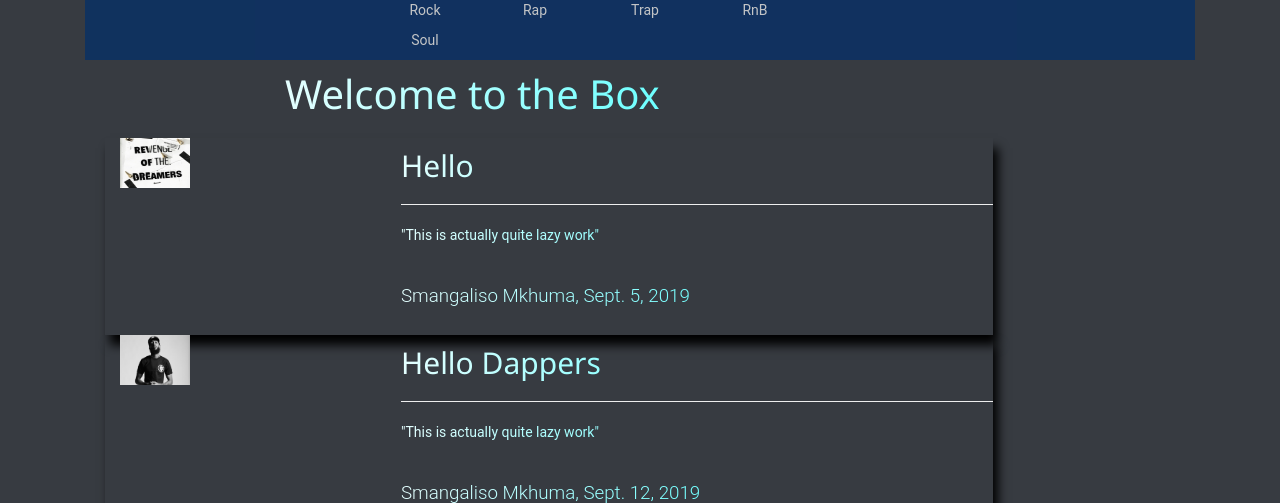
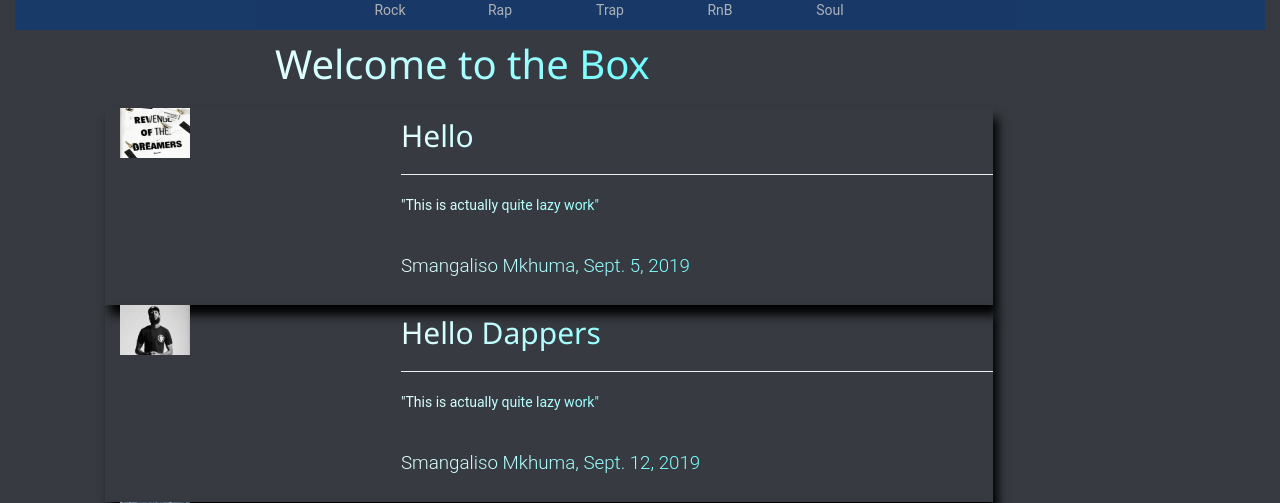
Before and after one commit to Smangaliso007/Blogger, a Django app: page / in a window 1280 px wide. Shown: the part 50-553 px from the top of the page. Run offline with Django 3.2, Linux system fonts and the light colour scheme; data comes from the database, SQL or seed files in the repository; some libraries are stand-ins or nearby versions.

Commit message:
CSS Sort #6

```diff
--- a/blog/static/css/box-blog.css
+++ b/blog/static/css/box-blog.css
@@ -12,8 +12,8 @@
 
 #welcome {
     width: 100%;
-    background-color: #012E6C;
-    opacity: .7;
+    background-color: #043983;
+    opacity: .6;
 }
 
 #genre_span {
--- a/blog/templates/blog/base.html
+++ b/blog/templates/blog/base.html
@@ -50,7 +50,7 @@
         </div>
     </nav>
     <section id="display" style="padding-top: 50px;">
-      <div class="container" id="welcome_container">
+      <div class="container-fluid" id="welcome_container">
           <!-- Welcome Tag -->
           <div class="container-fluid text-center" id="welcome">
             <!-- Genres List of Span Links to Articles By Genre -->
```
